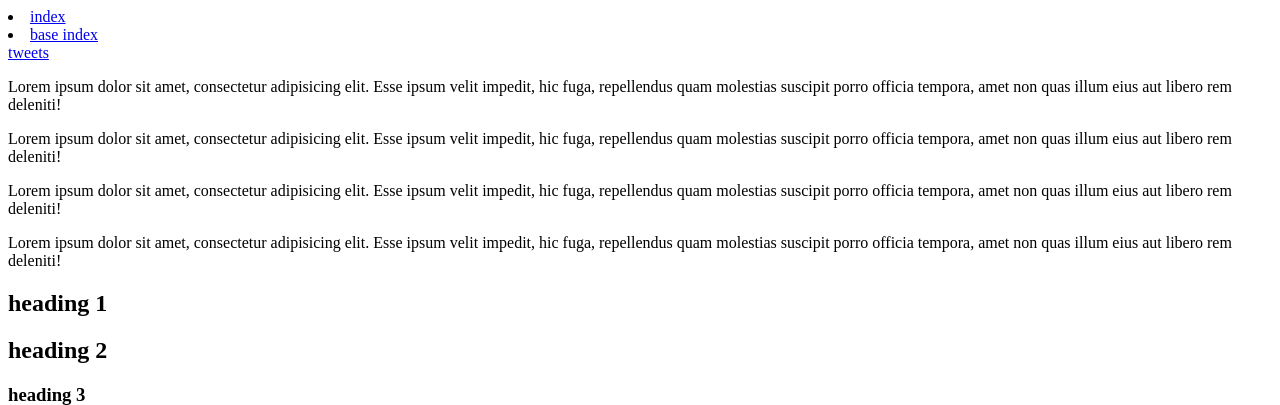
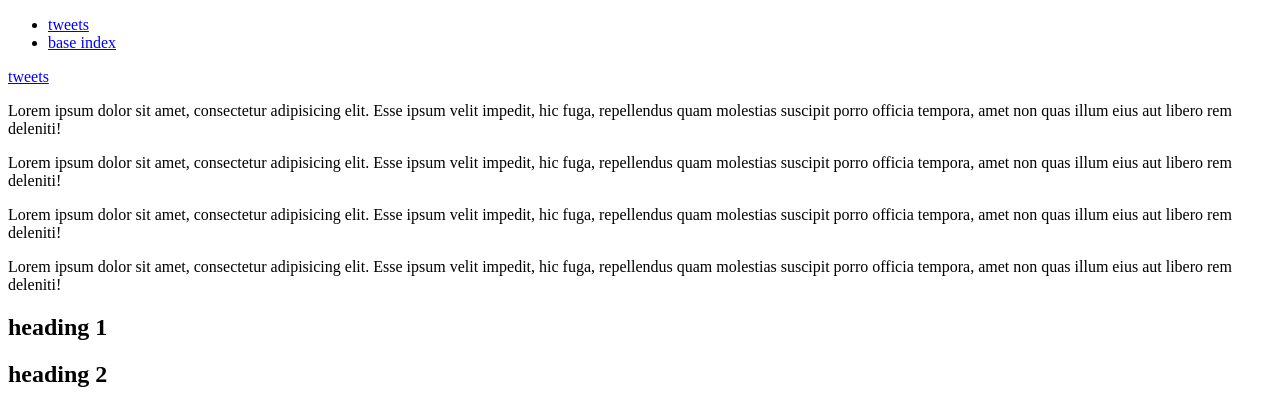
Before and after one commit to Sammycaleb6/My_First_Portfolio, a plain HTML site: page html_basic/index.html in a window 1280 px wide. Shown: the top 405 px of the page. Drawn offline with Linux system fonts and the light colour scheme.

Commit message:
changes to tweet na d index files

```diff
--- a/html_basic/index.html
+++ b/html_basic/index.html
@@ -7,8 +7,10 @@
 </head>
 <body>
   <header>
-    <li><a href="tweets.html">index</a></li>
+    <ul>
+      <li><a href="tweets.html">tweets</a></li>
       <li><a href="base_index.html">base index</a></li>
+    </ul>
   </header>
   <main>
     <article>
```
Also changed, not shown: html_basic/tweets.html (+0 -2 lines).
